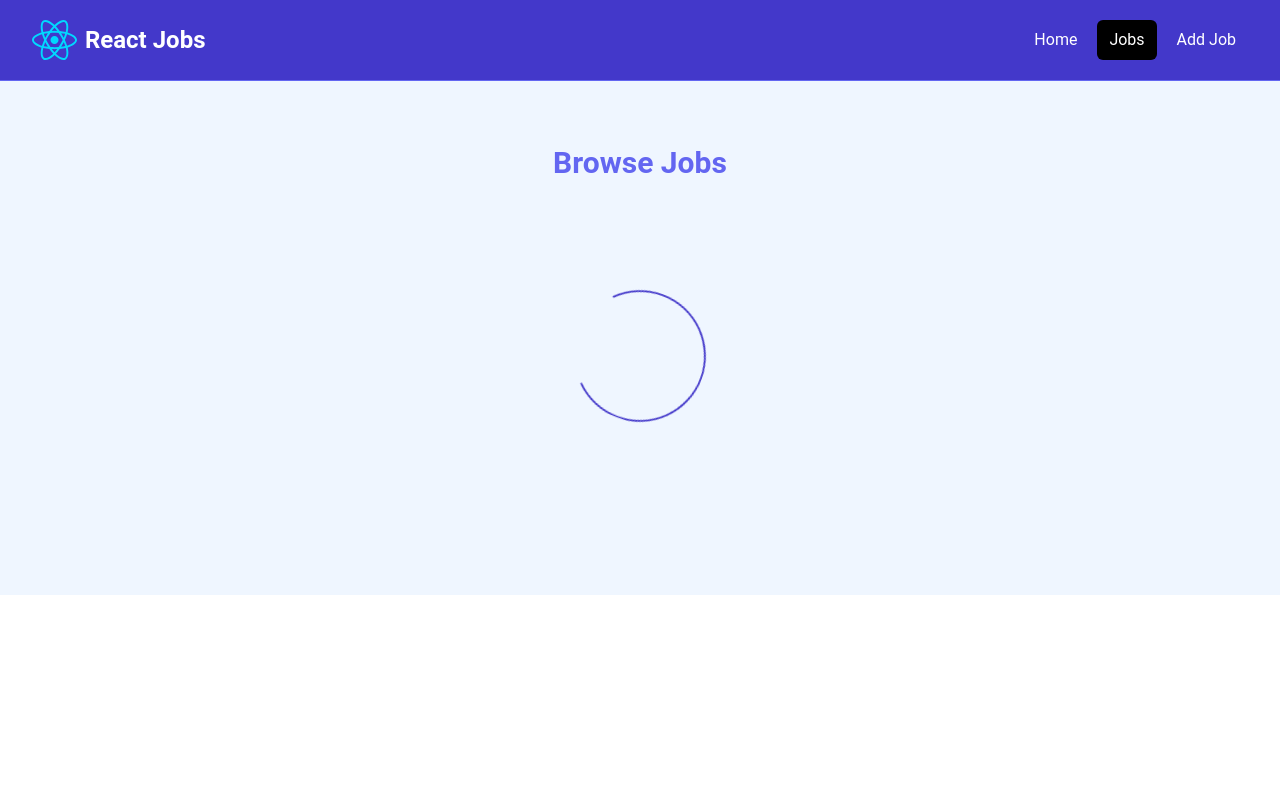
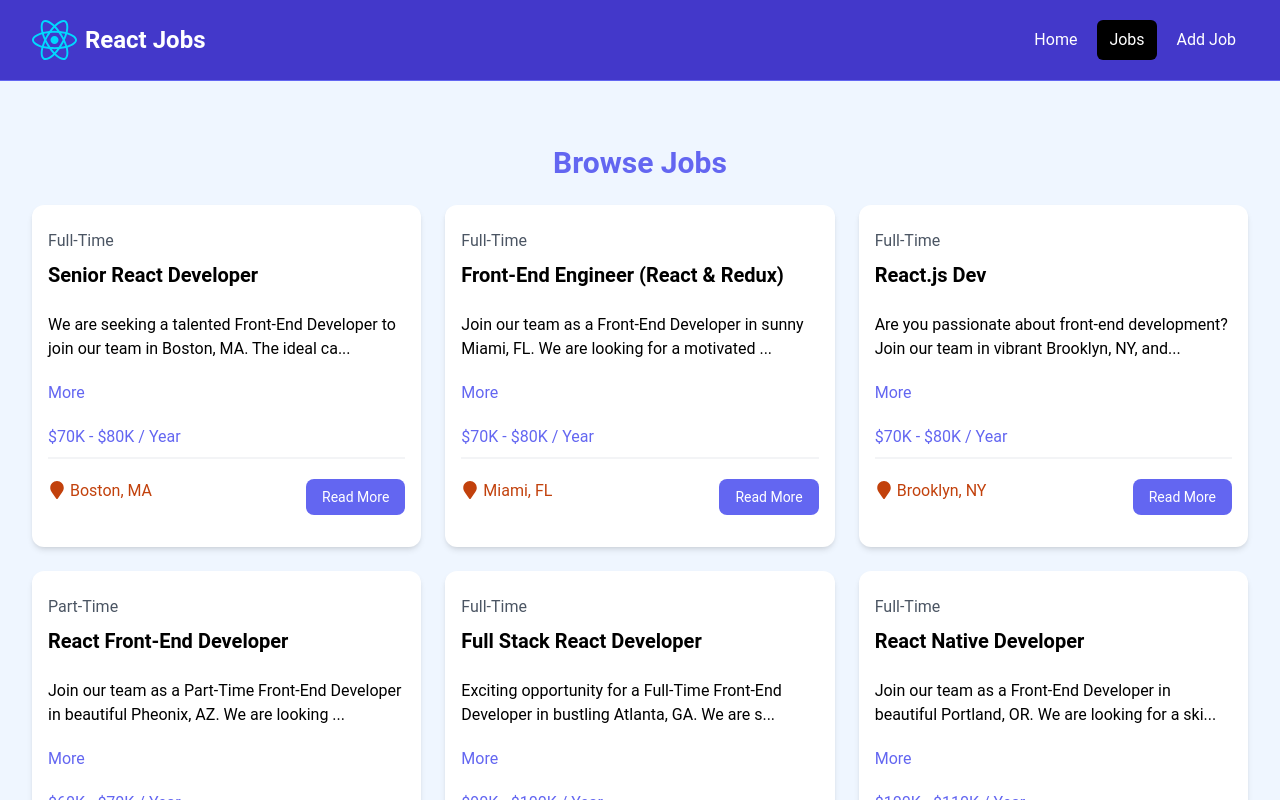
Before and after one commit to zahrabateninia/React-Jobs-Project, a React (Vite) app in the folder react-jobs-project/: page /jobs in a window 1280 px wide. Shown: the top 800 px of the page. Built offline with nearby package versions, Linux system fonts and the light colour scheme; data requests are answered from the project's data file.

Commit message:
Display only 3 jobs on the homepage but all the jobs on the jobs page

```diff
--- a/react-jobs-project/src/components/JobListings.jsx
+++ b/react-jobs-project/src/components/JobListings.jsx
@@ -1,29 +1,29 @@
-import { useState, useEffect} from 'react';
+import { useState, useEffect } from 'react';
 import JobListing from './JobListing';
-// npm i react-spinners in order to use the package:
-import Spinner from "./Spinner"
+import Spinner from './Spinner';
 
 const JobListings = ({ isHome = false }) => {
-  const [jobs, setJobs] = useState([])
-  // to show spinner when fetching data we need loading
-  const [loading, setLoading] = useState(true)
+  const [jobs, setJobs] = useState([]);
+  const [loading, setLoading] = useState(true);
 
-  // useEffect takes a function and a dependency array:
-  useEffect(()=>{
-    const fetchData = async () => {
-        try {
-            const res = await fetch("http://localhost:8000/jobs")
-            const data = await res.json()
-            setJobs()
-        } catch (error) {
-            console.log("Error fetching data", error)
-        }finally{
-          setLoading(false)
-        }
+  useEffect(() => {
+    const fetchJobs = async () => {
+      const apiUrl = isHome
+      ?  "http://localhost:8000/jobs?_limit=3"
+      :  "http://localhost:8000/jobs";
+      try {
+        const res = await fetch(apiUrl);
+        const data = await res.json();
+        setJobs(data);
+      } catch (error) {
+        console.log('Error fetching data', error);
+      } finally {
+        setLoading(false);
+      }
+    };
 
-    }
-  })
-
+    fetchJobs();
+  }, []);
 
   return (
     <section className='bg-blue-50 px-4 py-10'>
```
